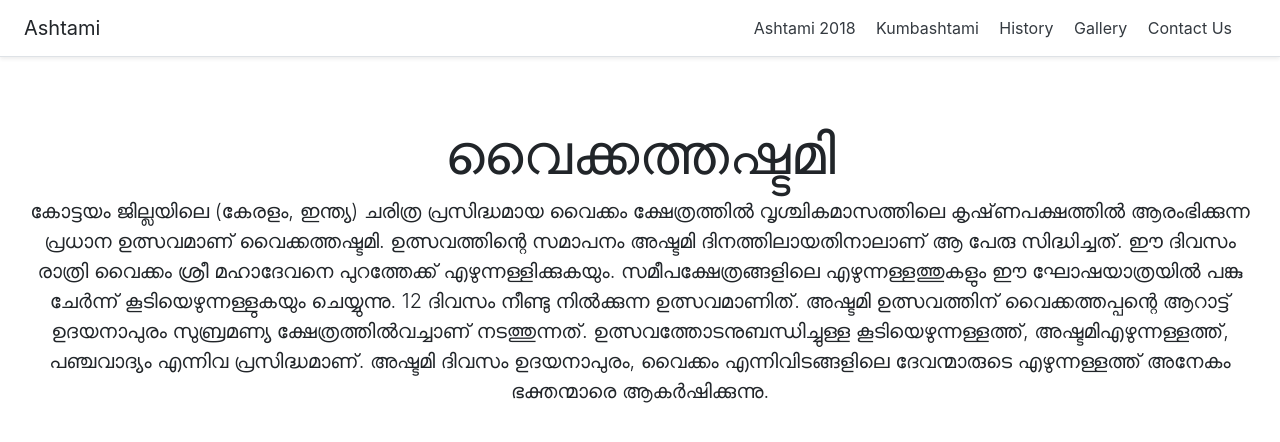
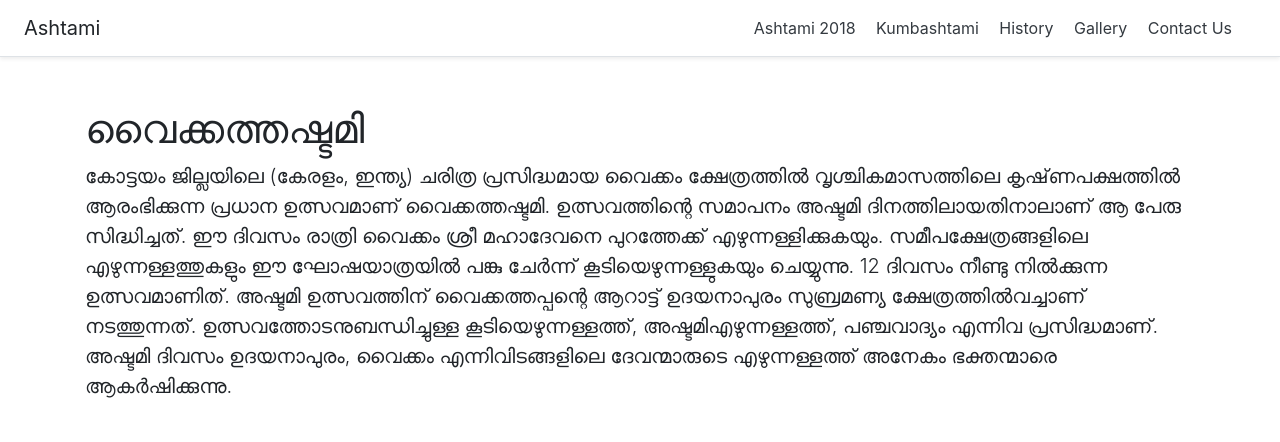
Before and after one commit to anuraj/ashtami.online, a Jekyll site: the page built from index.html, in a window 1280 px wide. Shown: the top 442 px of the page. Built offline with Jekyll 4.4.1, drawn with Linux system fonts in a browser that asks for light colours.

Commit message:
Layout changes

```diff
--- a/index.html
+++ b/index.html
@@ -2,8 +2,8 @@
 layout: default
 title: Ashtami
 ---
-<div class="program-header px-3 py-3 pt-md-5 pb-md-4 mx-auto text-center">
-    <h1 class="display-4">വൈക്കത്തഷ്ടമി</h1>
+<main role="main" class="container">
+<h1 class="mt-5">വൈക്കത്തഷ്ടമി</h1>
 <p class="lead">
     കോട്ടയം ജില്ലയിലെ (കേരളം, ഇന്ത്യ) ചരിത്ര പ്രസിദ്ധമായ വൈക്കം ക്ഷേത്രത്തിൽ വൃശ്ചികമാസത്തിലെ കൃഷ്‌ണപക്ഷത്തിൽ ആരംഭിക്കുന്ന പ്രധാന ഉത്സവമാണ് വൈക്കത്തഷ്ടമി.
     ഉത്സവത്തിന്റെ സമാപനം അഷ്ടമി ദിനത്തിലായതിനാലാണ്‌ ആ പേരു സിദ്ധിച്ചത്.
@@ -13,4 +13,4 @@ title: Ashtami
     ഉത്സവത്തോടനുബന്ധിച്ചുള്ള കൂടിയെഴുന്നള്ളത്ത്, അഷ്ടമിഎഴുന്നള്ളത്ത്, പഞ്ചവാദ്യം എന്നിവ പ്രസിദ്ധമാണ്.
     അഷ്ടമി ദിവസം ഉദയനാപുരം, വൈക്കം എന്നിവിടങ്ങളിലെ ദേവന്മാരുടെ എഴുന്നള്ളത്ത് അനേകം ഭക്തന്മാരെ ആകർഷിക്കുന്നു.
 </p>
-</div>
+</main>
```
Lines whose indentation alone changed are shown as unchanged.
